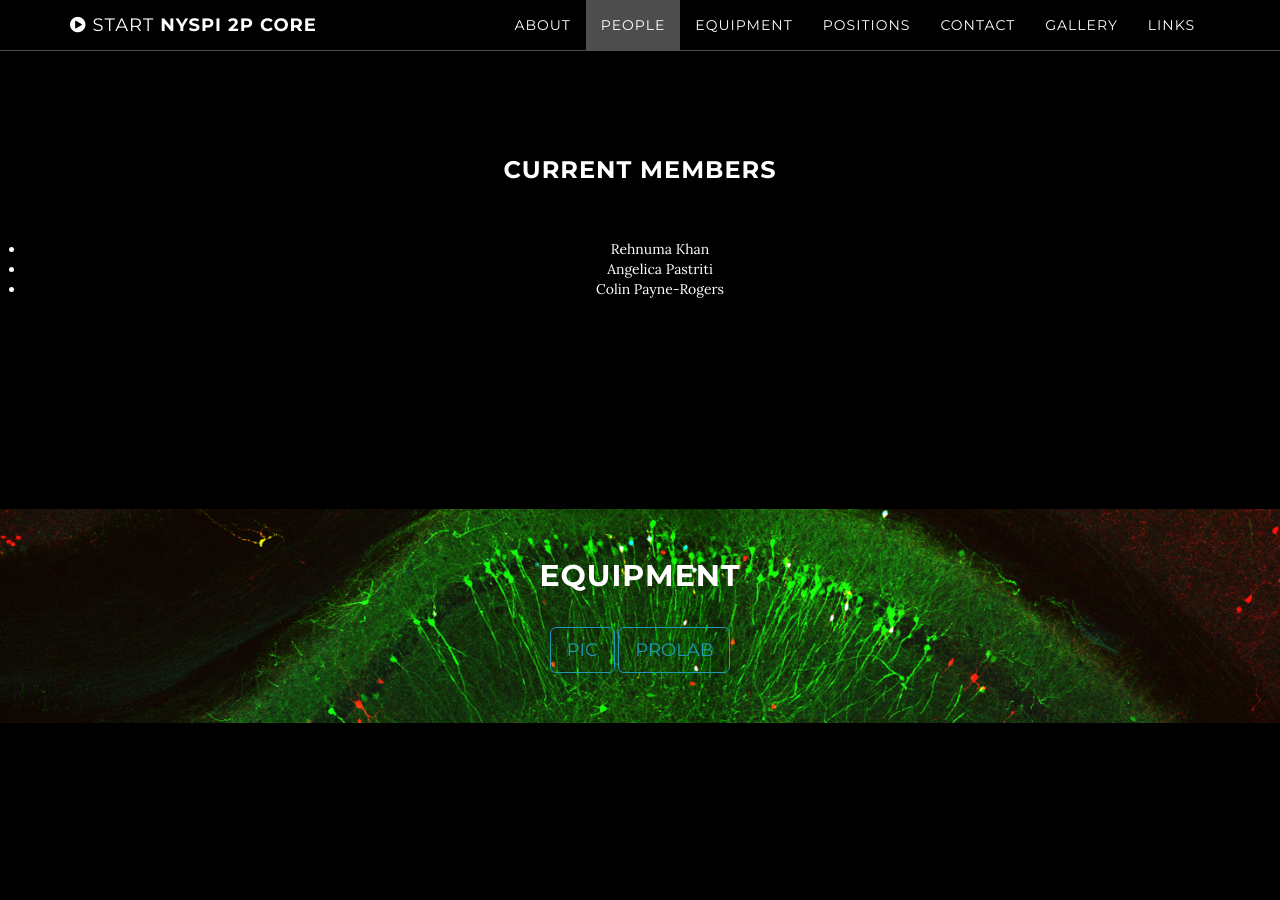
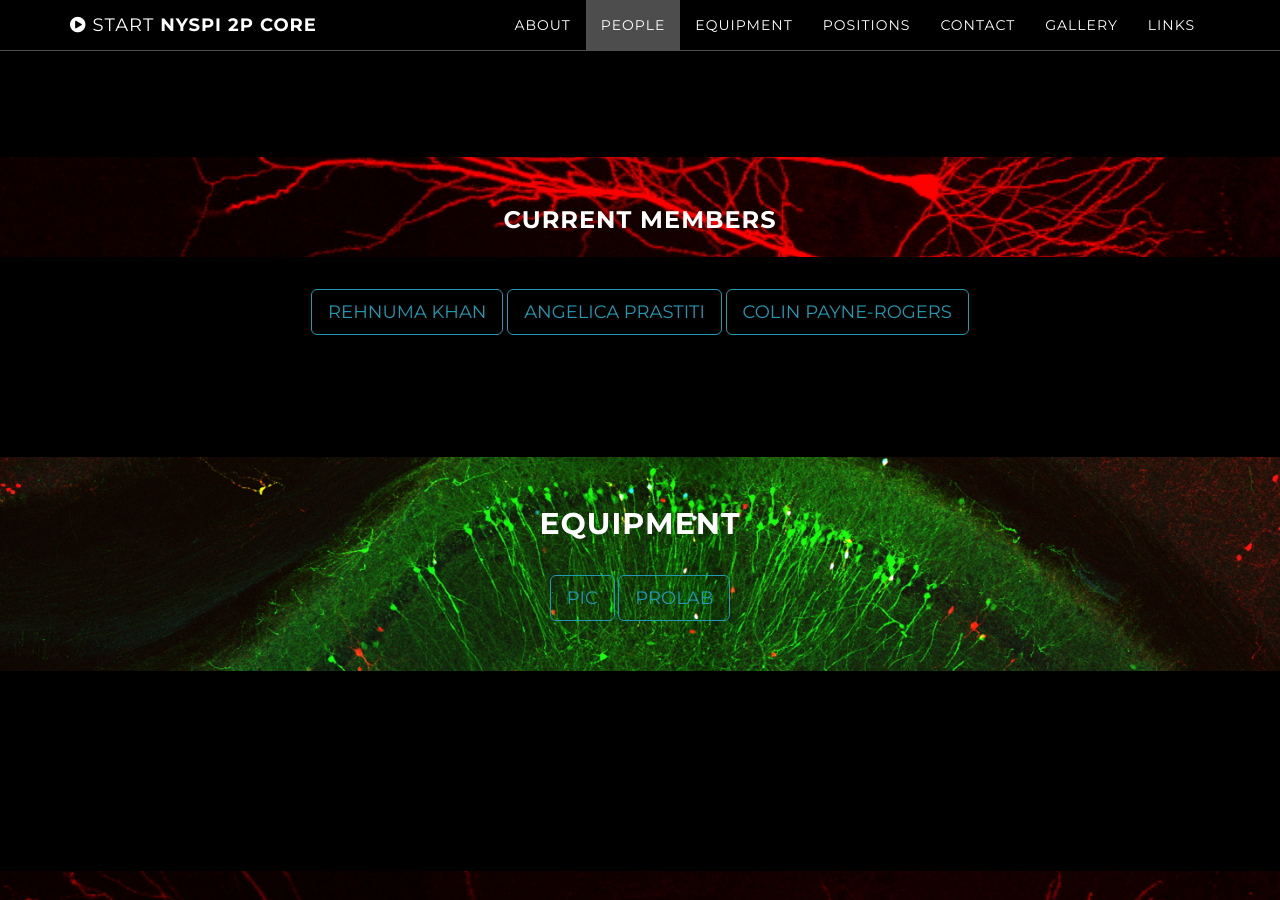
Before and after one commit to GergelyTuri/GergelyTuri.github.io, a Jekyll site: the page built from index.html, in a window 1280 px wide and 900 px high, scrolled down 1980 px. Built offline with Jekyll 4.4.1, drawn with Linux system fonts in a browser that asks for light colours.

Commit message:
adding people to people section

```diff
--- a/_includes/people.html
+++ b/_includes/people.html
@@ -13,9 +13,12 @@
         </div>
     </section>
     <section id="members" class="content-section text-center">
-        <div class="row">
+        <div class="people-section">
+            <div class="col-lg-8 col-lg-offset-2">
             <h3>Current members</h3>
             <br>
-            <ul><li>Rehnuma Khan</li><li>Angelica Pastriti</li><li>Colin Payne-Rogers</li></ul>
+            <a href="./pages/aboutRehnuma.html" class="btn btn-default btn-lg">Rehnuma Khan</a>
+            <a href="./pages/aboutAngelica.html" class="btn btn-default btn-lg">Angelica Prastiti</a>
+            <a href="" class="btn btn-default btn-lg">Colin Payne-Rogers</a>
         </div>
     </section>
```
